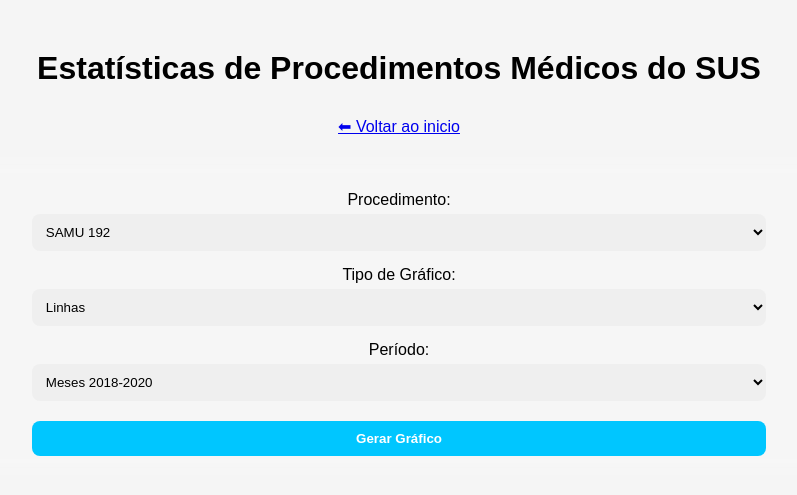
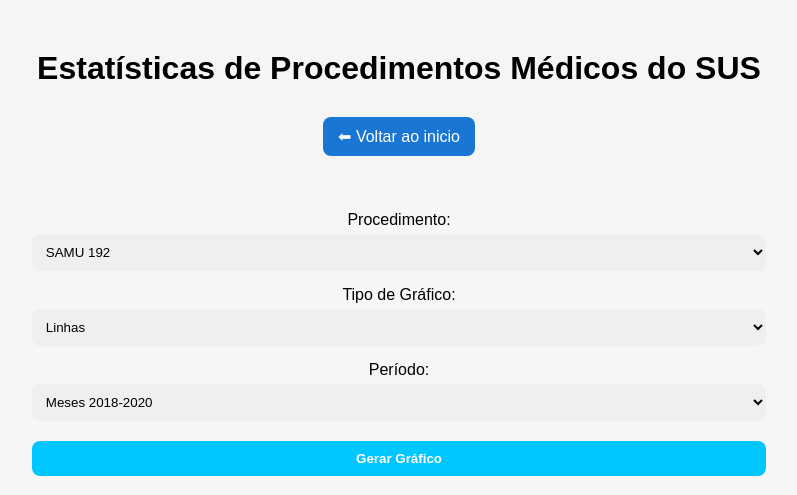
Before and after one commit to JoaoVGuerra06/webpic, a Flask app: page /graficos in a window 1280 px wide. Shown: the top 495 px of the page, without its empty margins (241-1038 px from the left). Run offline with Flask 3, Linux system fonts and the light colour scheme; parts of the project's set-up code (start-up, migrations or seed data) failed here and were passed over.

Commit message:
Update style.css

```diff
--- a/static/style.css
+++ b/static/style.css
@@ -31,11 +31,20 @@ body {
     background: #e3f2fd;
 }
 
-.voltar {
+.voltar{
     display: inline-block;
     margin-bottom: 20px;
+    padding: 10px 15px;
+    background: #1976d2;
+    color: white;
+    text-decoration: none;
+    border-radius: 8px;
+    transition: 0.3s;
 }
 
+.voltar:hover{
+    background: #125aa0;
+}
 h1 {
     margin-bottom: 30px;
 }
```
